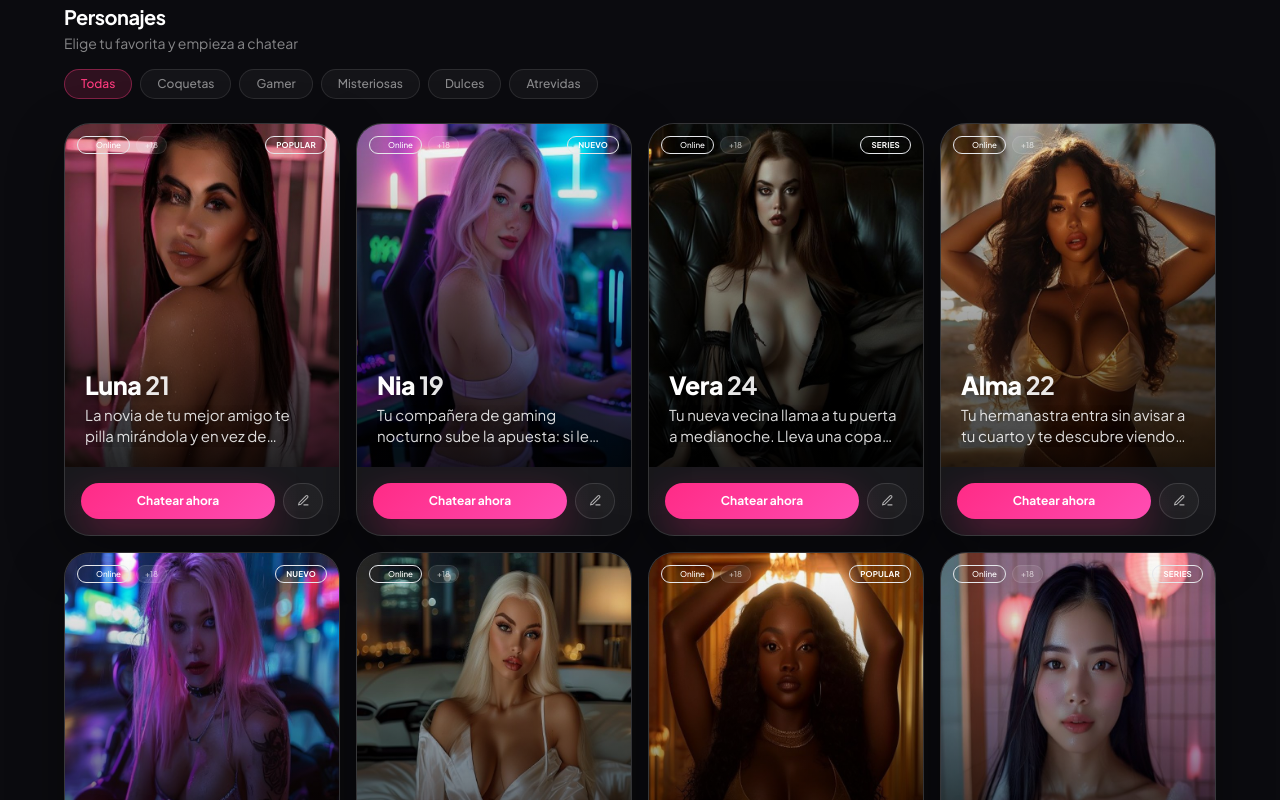
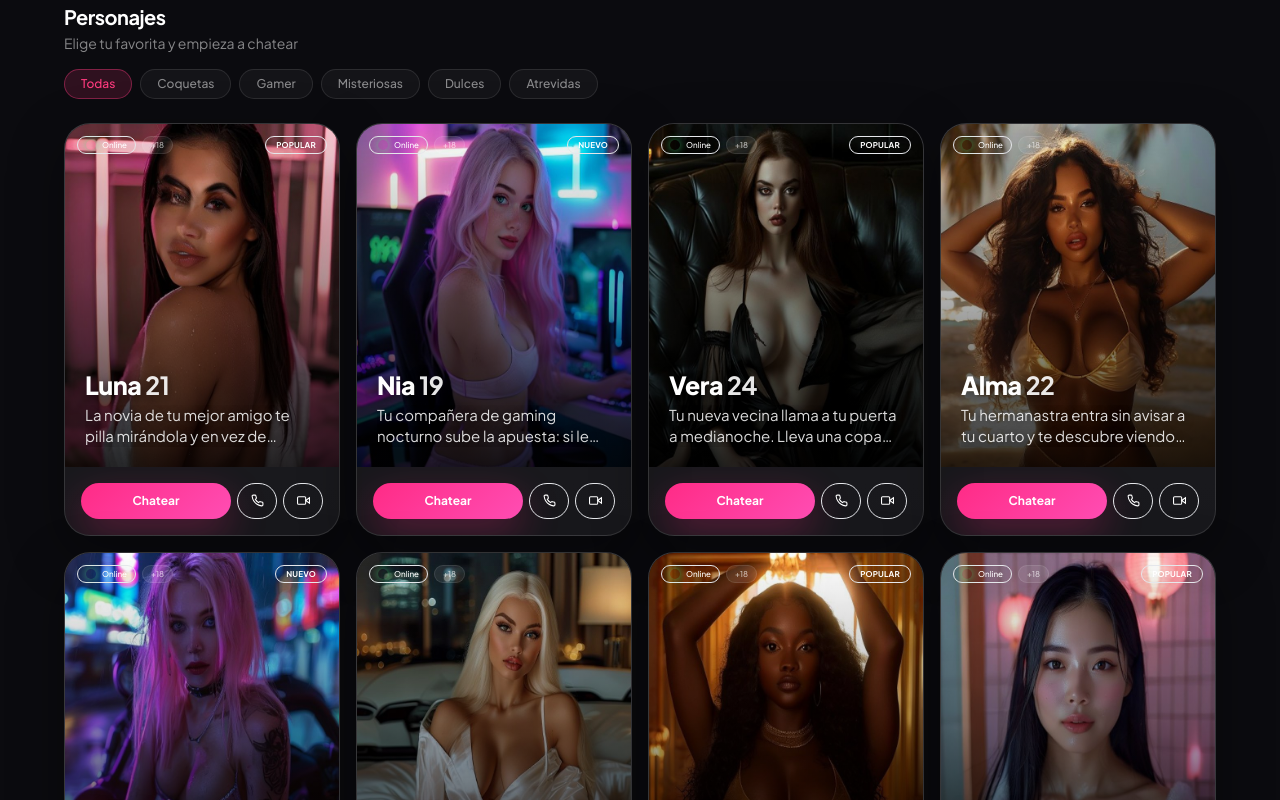
Before and after one commit to 3737631/luciaia, a Next.js app: page /luciaia/girls in a window 1280 px wide. Shown: the part 980-1780 px from the top of the page. Built offline with nearby package versions, Linux system fonts and the light colour scheme.

Commit message:
remove age gate, drop Series badges, add call/video icons, bigger green online dot

```diff
--- a/src/app/layout.tsx
+++ b/src/app/layout.tsx
@@ -19,20 +19,6 @@ export default function RootLayout({
   return (
     <html lang="es">
       <body className={`${jakarta.className} min-h-screen bg-bg text-ink antialiased`}>
-        <script dangerouslySetInnerHTML={{
-          __html: `
-(function(){
-  try { if (localStorage.getItem("lunacall_age_accepted") === "true") return; } catch(e) { return; }
-  var base = location.pathname.match(/^\/[^/]+/)?.[0] || "";
-  var p = location.pathname.replace(/\/+$/, "") || base || "/";
-  var allowed = [base+"/age",base+"/terms",base+"/privacy",base+"/age-notice"];
-  for (var i = 0; i < allowed.length; i++) {
-    if (p === allowed[i]) return;
-  }
-  location.replace((base||"/")+"/age/");
-})();
-`
-        }} />
         <AnimatedBackground />
         {children}
       </body>
--- a/src/components/ExperiencesRow.tsx
+++ b/src/components/ExperiencesRow.tsx
@@ -5,26 +5,28 @@ import Link from "next/link";
 const experiences = [
   {
     label: "EN VIVO",
-    title: "Chat privado",
+    title: "Chatea y a ver qué surge",
     href: "/girls",
-    // REPLACE placeholder color with real image later
     bg: "linear-gradient(135deg, #1a1a24, #0b0b0f)",
   },
   {
     label: "NUEVO",
     title: "Historias IA",
+    subtitle: "Vive una historia única",
     href: "/girls",
     bg: "linear-gradient(135deg, #241a1a, #0b0b0f)",
   },
   {
     label: "TOP",
-    title: "Roleplay",
+    title: "Tu nueva vecina",
+    subtitle: "Toc, toc… ¿puedo pedirte un favor?",
     href: "/girls",
     bg: "linear-gradient(135deg, #1a1a2e, #0b0b0f)",
   },
   {
     label: "PRO",
     title: "Personalización",
+    subtitle: "Crea tu personaje ideal",
     href: "/girls",
     bg: "linear-gradient(135deg, #1a241a, #0b0b0f)",
   },
@@ -78,6 +80,14 @@ export default function ExperiencesRow() {
             >
               {exp.label}
             </span>
+            {exp.subtitle && (
+              <p
+                className="absolute left-4 z-10 m-0 text-white/60"
+                style={{ top: 44, fontSize: 12, lineHeight: 1.3 }}
+              >
+                {exp.subtitle}
+              </p>
+            )}
             <h3
               className="absolute bottom-3 left-4 z-10 m-0 text-white"
               style={{ fontSize: 23, letterSpacing: "-0.04em" }}
@@ -117,6 +127,14 @@ export default function ExperiencesRow() {
             >
               {exp.label}
             </span>
+            {exp.subtitle && (
+              <p
+                className="absolute left-4 z-10 text-white/60"
+                style={{ top: 44, fontSize: 11, lineHeight: 1.3 }}
+              >
+                {exp.subtitle}
+              </p>
+            )}
             <h3
               className="absolute bottom-3 left-4 z-10 m-0 text-white"
               style={{ fontSize: 23, letterSpacing: "-0.04em" }}
--- a/src/components/GirlCard.tsx
+++ b/src/components/GirlCard.tsx
@@ -6,7 +6,6 @@ import { Girl } from "@/data/girls";
 import { getGirlImage } from "@/lib/images";
 
 const badgeColors: Record<string, string> = {
-  Series: "bg-gradient-to-r from-purple-500/40 to-pink-500/30 border-purple-400/40 text-purple-300",
   Nuevo: "bg-gradient-to-r from-green-500/40 to-emerald-500/30 border-green-400/40 text-green-300",
   Popular: "bg-gradient-to-r from-pink-500/40 to-orange-500/30 border-pink-400/40 text-pink-300",
 };
@@ -35,8 +34,8 @@ export default function GirlCard({ girl }: { girl: Girl }) {
           {/* Top badges */}
           <div className="absolute left-3 right-3 top-3 flex items-start justify-between gap-1.5">
             <div className="flex items-center gap-1.5">
-              <span className="flex items-center gap-1 rounded-full bg-green-500/20 px-2 py-0.5 text-[0.5rem] font-medium text-green-400 border border-green-500/30">
-                <span className="h-1.5 w-1.5 rounded-full bg-green-400 animate-pulse" />
+              <span className="flex items-center gap-1.5 rounded-full bg-green-500/20 px-2 py-0.5 text-[0.5rem] font-medium text-green-400 border border-green-500/30">
+                <span className="h-2.5 w-2.5 rounded-full bg-green-400 shadow-[0_0_8px_rgba(74,222,128,0.7)] animate-pulse" />
                 Online
               </span>
               <span className="rounded-full bg-white/[0.08] px-2 py-0.5 text-[0.5rem] font-medium text-muted border border-white/[0.10]">+18</span>
@@ -72,18 +71,16 @@ export default function GirlCard({ girl }: { girl: Girl }) {
           </div>
         </div>
       </Link>
-      <div className="space-y-3 p-3 sm:p-4">
-        <div className="flex gap-2">
-          <Link href={`/chat/${girl.id}`} className="btn-primary flex h-9 flex-1 items-center justify-center text-[0.6rem] font-bold sm:text-xs">
-            Chatear ahora
-          </Link>
-          <Link
-            href={`/customize/${girl.id}`}
-            className="flex h-9 w-9 items-center justify-center rounded-full border border-white/[0.12] bg-white/[0.04] text-muted transition-all hover:bg-white/[0.08] hover:text-white active:scale-[0.97] sm:w-10"
-          >
-            <svg width="13" height="13" viewBox="0 0 24 24" fill="none" stroke="currentColor" strokeWidth="2"><path d="M12 20h9"/><path d="M16.5 3.5a2.121 2.121 0 0 1 3 3L7 19l-4 1 1-4L16.5 3.5z"/></svg>
-          </Link>
-        </div>
+      <div className="flex items-center gap-1.5 p-3 sm:p-4">
+        <Link href={`/chat/${girl.id}`} className="btn-primary flex h-9 flex-1 items-center justify-center text-[0.6rem] font-bold sm:text-xs">
+          Chatear
+        </Link>
+        <Link href={`/call/${girl.id}`} className="flex h-9 w-9 shrink-0 items-center justify-center rounded-full border border-green-500/30 bg-green-500/20 text-green-400 transition hover:bg-green-500/30 sm:w-10" title="Llamada">
+          <svg width="13" height="13" viewBox="0 0 24 24" fill="none" stroke="currentColor" strokeWidth="2"><path d="M22 16.92v3a2 2 0 0 1-2.18 2 19.79 19.79 0 0 1-8.63-3.07 19.5 19.5 0 0 1-6-6 19.79 19.79 0 0 1-3.07-8.67A2 2 0 0 1 4.11 2h3a2 2 0 0 1 2 1.72 12.84 12.84 0 0 0 .7 2.81 2 2 0 0 1-.45 2.11L8.09 9.91a16 16 0 0 0 6 6l1.27-1.27a2 2 0 0 1 2.11-.45 12.84 12.84 0 0 0 2.81.7A2 2 0 0 1 22 16.92z"/></svg>
+        </Link>
+        <Link href={`/call/${girl.id}`} className="flex h-9 w-9 shrink-0 items-center justify-center rounded-full border border-pink-500/30 bg-pink-500/20 text-pink-400 transition hover:bg-pink-500/30 sm:w-10" title="Videollamada">
+          <svg width="13" height="13" viewBox="0 0 24 24" fill="none" stroke="currentColor" strokeWidth="2"><polygon points="23 7 16 12 23 17 23 7"/><rect x="1" y="5" width="15" height="14" rx="2" ry="2"/></svg>
+        </Link>
       </div>
     </div>
   );
--- a/src/data/girls.ts
+++ b/src/data/girls.ts
@@ -69,7 +69,7 @@ export const girls: Girl[] = [
     name: "Vera",
     age: 24,
     story: "Tu nueva vecina llama a tu puerta a medianoche. Lleva una copa de vino en la mano y dice que el suyo se acabó. Tú eres el postre.",
-    badge: "Series",
+    badge: "Popular",
     style: "Misteriosa",
     personality: "dominante",
     personalityLabel: "Intensa y tranquila",
@@ -172,7 +172,7 @@ export const girls: Girl[] = [
     name: "Yuki",
     age: 18,
     story: "Tu compañera de clase te pide ayuda con inglés, pero cuando llegas a su cuarto está en camisón y las notas han desaparecido.",
-    badge: "Series",
+    badge: "Popular",
     style: "Dulce tentación",
     personality: "timida",
     personalityLabel: "Dulce y tímida",
```
